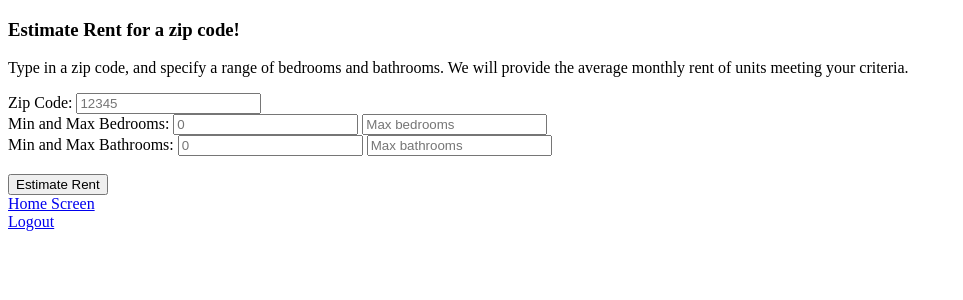
After one commit to maxgrove42/Room.io, a Flask app: page /estimate_rent in a window 1280 px wide. The commit adds this page. Shown: the top 300 px of the page, without its empty margins (0-963 px from the left). Run offline with Flask 3, Linux system fonts and the light colour scheme; parts of the project's set-up code (start-up, migrations or seed data) failed here and were passed over.

Commit message:
Ability to estimate rent results

```diff
--- a/main.py
+++ b/main.py
@@ -11,6 +11,7 @@ config.read('resources/config.properties')
 # deal with session['first name'] in sql rather than
 #   in session
 # add a page to show user's interests
+
 # TODO ################################################
 
 # Flask Parameters
@@ -45,6 +46,8 @@ new_interest_page = '/new_interest'
 add_interest_page = '/addInterest'
 edit_interests = '/edit_interests'
 delete_interest = '/deleteInterest'
+estimate_rent = '/estimate_rent'
+estimate_rent_results = '/estimate_rent_results'
 
 # create a dictionary to store html pages,
 #  so that page name is tied to html page
@@ -59,6 +62,8 @@ html[register_pet_page] = 'register_pet.html'
 html[show_details_page] = 'show_details.html'
 html[new_interest_page] = 'new_interest.html'
 html[edit_interests] = 'edit_interests.html'
+html[estimate_rent] = 'estimate_rent.html'
+html[estimate_rent_results] = 'estimate_rent_results.html'
 
 # Configure MySQL
 conn = pymysql.connect(host=sql_host,
@@ -214,8 +219,6 @@ def show_results():
 
     cursor = conn.cursor()
 
-    # TODO ######################################################################
-    # need to add in amenity list somehow.
     query = ('''
                 -- allAmenitiesTable used for search feature
                 WITH allAmenitiesTable AS (
@@ -554,7 +557,74 @@ def deleteInterest():
     return redirect(edit_interests)
 
 
-# Press the green button in the gutter to run the script.
+@app.route(estimate_rent, methods=['GET', 'POST'])
+def estimateRent():
+    return render_template(html[estimate_rent])
+
+
+@app.route(estimate_rent_results, methods=['GET', 'POST'])
+def estimateRentResults():
+    zipcode = request.form['zipcode']
+    minBedrooms = request.form['minBedrooms']
+    maxBedrooms = request.form['maxBedrooms']
+    minBathrooms = request.form['minBathrooms']
+    maxBathrooms = request.form['maxBathrooms']
+
+    query = '''
+                with bedroomCount AS (
+                    SELECT unitRentId, COUNT(*) AS bedroomCount
+                    FROM rooms
+                    WHERE name LIKE '%%bedroom%%'
+                    GROUP BY unitRentId
+                ),
+                bathroomCount AS (
+                    SELECT unitRentId, COUNT(*) AS bathroomCount
+                    FROM rooms
+                    WHERE name LIKE '%%bathroom%%'
+                    GROUP BY unitRentId
+                )
+                select avg(au.monthlyRent) as averageMonthlyRent
+                from apartmentunit au
+                inner join bedroomCount bc
+					ON au.unitRentId = bc.unitRentId
+				inner join bathroomCount brc
+					ON au.unitRentId = brc.unitRentId
+                inner join apartmentBuilding ab
+                    on au.companyName = ab.companyName
+                    and au.buildingName = ab.buildingName
+                WHERE ab.AddrZipCode = %s -- add in future constraints below with AND
+            '''
+    parameters = [zipcode]
+    if minBedrooms != '':
+        query += ' AND bedroomCount >= %s'
+        parameters.append(minBedrooms)
+    if maxBedrooms != '':
+        query += ' AND bedroomCount <= %s'
+        parameters.append(maxBedrooms)
+    if minBathrooms != '':
+        query += ' AND bathroomCount >= %s'
+        parameters.append(minBathrooms)
+    if maxBathrooms != '':
+        query += ' AND bathroomCount <= %s'
+        parameters.append(maxBathrooms)
+
+    cursor = conn.cursor()
+    cursor.execute(query, tuple(parameters))
+    averageMonthlyRent = cursor.fetchone()
+    cursor.close()
+
+    return render_template(html[estimate_rent_results],
+                           averageMonthlyRent=averageMonthlyRent['averageMonthlyRent'],
+                           zipcode=zipcode,
+                           minBedrooms = minBedrooms,
+                           maxBedrooms=maxBedrooms,
+                           minBathrooms=minBathrooms,
+                           maxBathrooms=maxBathrooms)
+
+
+
+
+
 if __name__ == "__main__":
     app.secret_key = secret_key
     app.run(host, flask_port, debug=debug)
--- /dev/null
+++ b/templates/estimate_rent.html
@@ -0,0 +1,31 @@
+<!DOCTYPE html>
+<html lang="en">
+<head>
+    <meta charset="UTF-8">
+    <title>Estimate Rent</title>
+</head>
+<body>
+<h3>Estimate Rent for a zip code!</h3>
+<p>Type in a zip code, and specify a range of bedrooms and bathrooms.
+    We will provide the average monthly rent of units meeting your criteria. </p>
+
+<form action="/estimate_rent_results" method="POST">
+    <label for="zipcode">Zip Code: </label>
+    <input type="text" id="zipcode" name="zipcode" placeholder='12345' required><br>
+
+    <label for="bedroomRange">Min and Max Bedrooms:</label>
+    <input type="number" id="bedroomRange" name="minBedrooms" placeholder = 0 min = 0>
+    <input type="number" name="maxBedrooms" placeholder="Max bedrooms" min = 0><br>
+
+    <label for="bathroomRange">Min and Max Bathrooms:</label>
+    <input type="number" id="bathroomRange" name="minBathrooms" placeholder = 0 min = 0>
+    <input type="number" name="maxBathrooms" placeholder = "Max bathrooms" min = 0><br>
+
+    <br><input type="submit" value="Estimate Rent">
+</form>
+
+<a href="/home">Home Screen</a><br>
+<a href="/logout">Logout</a>
+
+</body>
+</html>
--- a/templates/home.html
+++ b/templates/home.html
@@ -2,15 +2,14 @@
 <head>
 </head>
 <body>
-<form action="/post" method="POST">
 	<h1>Welcome {{first_name}}</h1>
     <h2>What would you like to do?</h2><br>
 
     <a href="/search_units">Search available units</a><br>
-    <a href="/edit_interests">Edit interests</a><br>
+    <a href="/estimate_rent">Get rent estimates</a><br>
+    <a href="/edit_interests">View / Edit interests</a><br>
     <a href="/register_pet">Register a pet</a><br>
     <a href="/logout">Logout</a>
-
 </body>
 
 
--- a/templates/unit_results.html
+++ b/templates/unit_results.html
@@ -47,7 +47,6 @@
 
 <a href="/search_units">New Search</a><br>
 <a href="/home">Home Screen</a><br>
-
 <a href="/logout">Logout</a>
 
 </body>
```
Also changed, not shown: templates/estimate_rent_results.html (added, +27 -0 lines).
